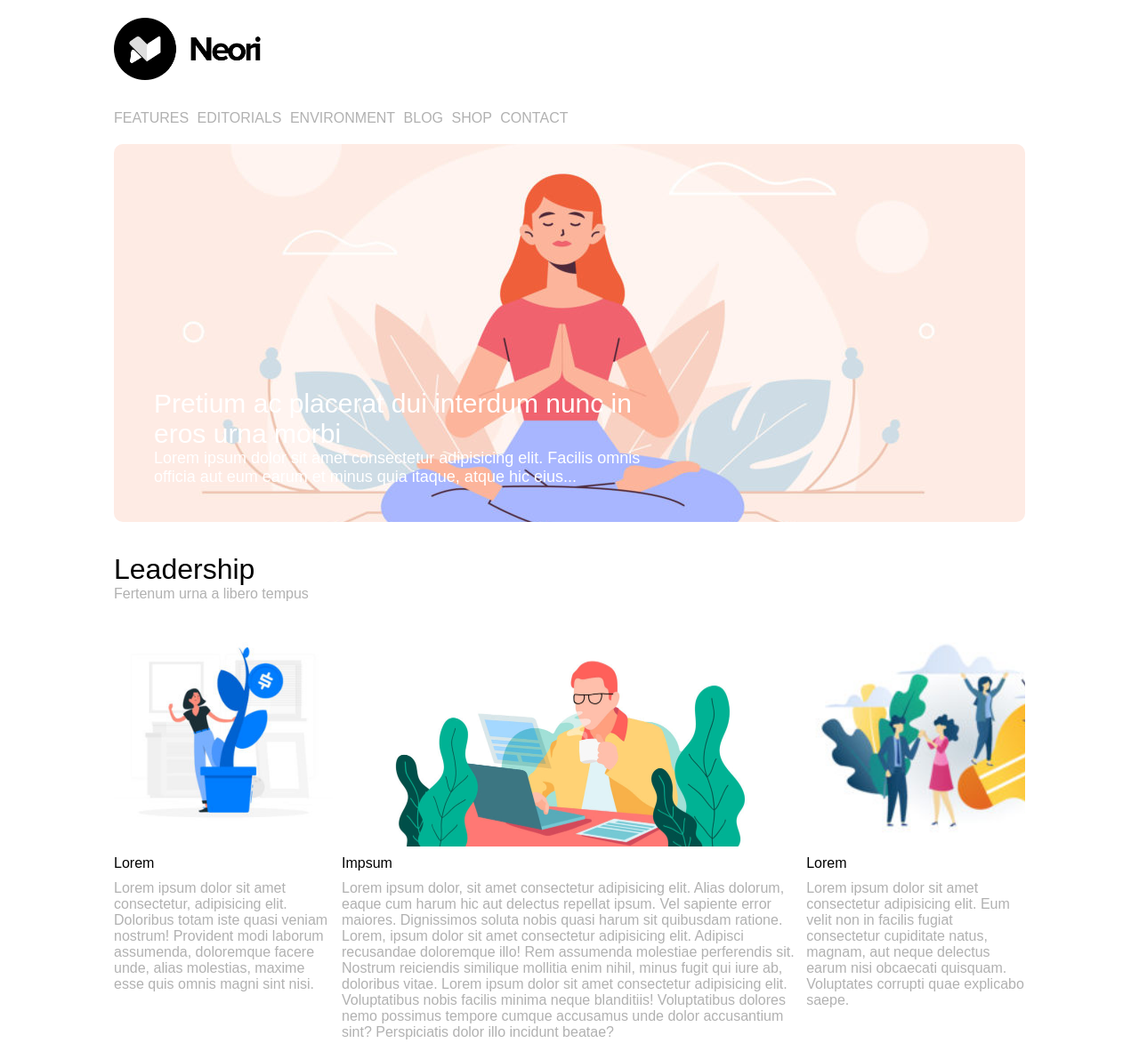
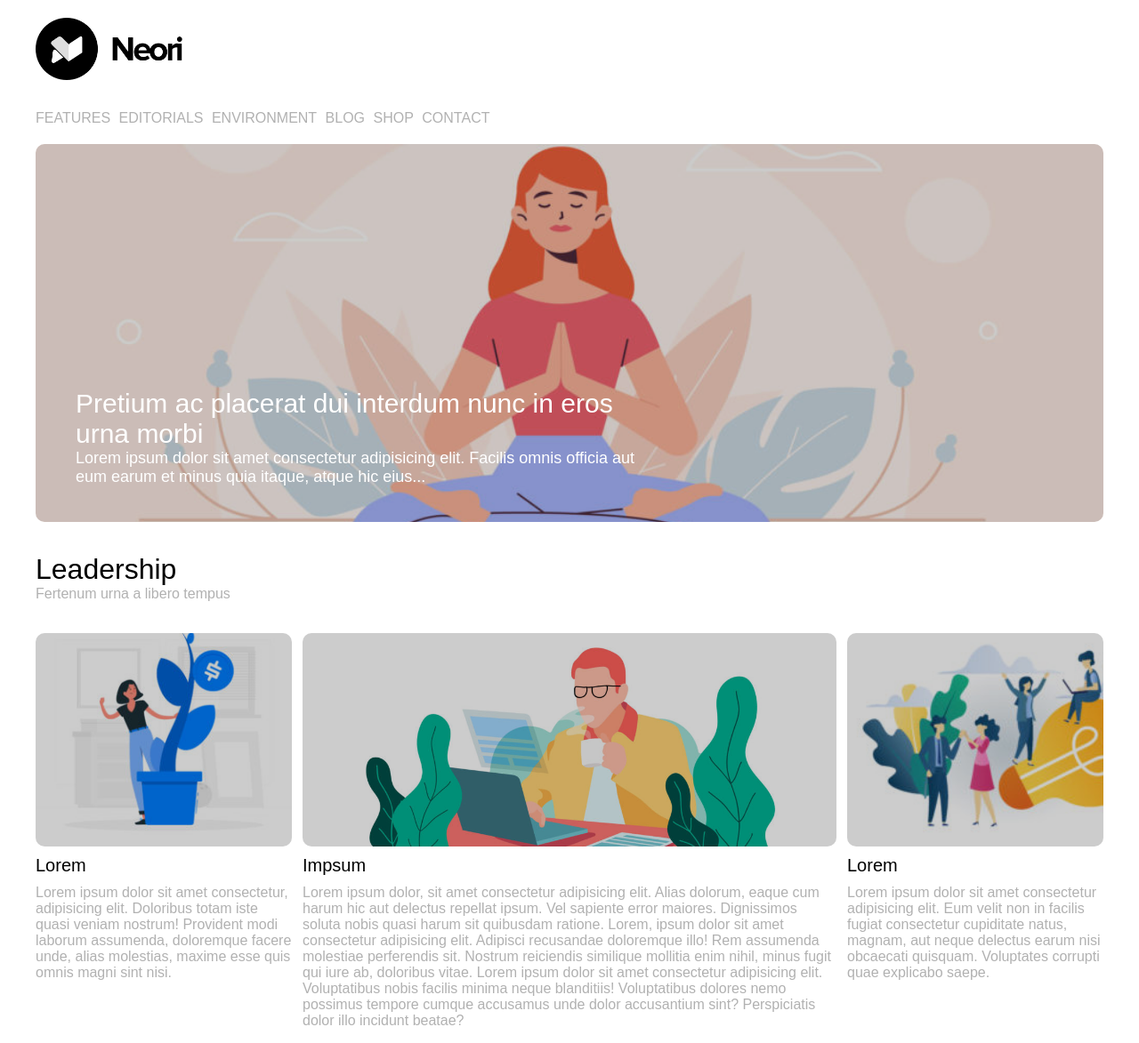
Before and after one commit to jacopo-ferroni/htmlcss-wp, a plain HTML site: page index.html in a window 1280 px wide. Shown: the top 1173 px of the page at 89% size. Drawn offline with Linux system fonts and the light colour scheme.

Commit message:
real end

```diff
--- a/index.html
+++ b/index.html
@@ -30,7 +30,7 @@
 
             <main class="firstmain-container pd-bottom1">
                 <!-- first main -->
-                <div class="first-main opacity1">
+                <div class="first-main">
                     <div class="banner1 radius">
                         <div class="opacity">
                             <div class="first-text-banner">
@@ -56,7 +56,7 @@
                         <aside class="aside-right">
                             <div class="aside-right-img radius"></div>
                             <div>
-                                <span class="title">Lorem</span>
+                                <h1 class="title">Lorem</h1>
                                 <p class="text-color">
                                     Lorem ipsum dolor sit amet consectetur, adipisicing elit. Doloribus totam iste quasi veniam nostrum! Provident modi laborum assumenda, doloremque facere unde, alias molestias, maxime esse quis omnis magni sint nisi.
                                 </p>
@@ -66,7 +66,7 @@
                         <!-- center part bottom main -->
                         <div class="center">
                             <div class="center-img radius"></div>
-                                <span class="title">Impsum</span>
+                                <h1 class="title">Impsum</h1>
                                 <p class="text-color">
                                     Lorem ipsum dolor, sit amet consectetur adipisicing elit. Alias dolorum, eaque cum harum hic aut delectus repellat ipsum. Vel sapiente error maiores. Dignissimos soluta nobis quasi harum sit quibusdam ratione. Lorem, ipsum dolor sit amet consectetur adipisicing elit. Adipisci recusandae doloremque illo! Rem assumenda molestiae perferendis sit. Nostrum reiciendis similique mollitia enim nihil, minus fugit qui iure ab, doloribus vitae. Lorem ipsum dolor sit amet consectetur adipisicing elit. Voluptatibus nobis facilis minima neque blanditiis! Voluptatibus dolores nemo possimus tempore cumque accusamus unde dolor accusantium sint? Perspiciatis dolor illo incidunt beatae?
                                 </p>
@@ -76,7 +76,7 @@
                         <aside class="aside-left">
                             <div class="aside-left-img radius"></div>
                             <div>
-                                <span class="title">Lorem</span>
+                                <h1 class="title">Lorem</h1>
                                 <p class="text-color">Lorem ipsum dolor sit amet consectetur adipisicing elit. Eum velit non in facilis fugiat consectetur cupiditate natus, magnam, aut neque delectus earum nisi obcaecati quisquam. Voluptates corrupti quae explicabo saepe.</p>
                             </div>
                         </aside>
--- a/style.css
+++ b/style.css
@@ -6,7 +6,7 @@
 }
 
 .container {
-    width: 80%;
+    max-width: 1200px;
     margin: 20px auto;
     background-color: white;
     font-family: 'Cabin', sans-serif;
@@ -21,11 +21,48 @@
     display: inline-block;
 }
 
-.opacity1 {
-    position: relative;
+.banner1::before {
+    content: "";
+    width: 100%;
     height: 100%;
+    position: absolute;
+    top: 0%;
+    left: 0%;
+    border-radius: 10px;
+    background-color: rgba(0, 0, 0, 0.2);
+}
+
+.aside-right-img::before {
+    content: "";
     width: 100%;
-    color: rgba(0, 0, 0, 0.3);
+    height: 100%;
+    position: absolute;
+    top: 0%;
+    left: 0%;
+    border-radius: 10px;
+    background-color: rgba(0, 0, 0, 0.2);
+}
+
+.center-img::before {
+    content: "";
+    width: 100%;
+    height: 100%;
+    position: absolute;
+    top: 0%;
+    left: 0%;
+    border-radius: 10px;
+    background-color: rgba(0, 0, 0, 0.2);
+}
+
+.aside-left-img::before {
+    content: "";
+    width: 100%;
+    height: 100%;
+    position: absolute;
+    top: 0%;
+    left: 0%;
+    border-radius: 10px;
+    background-color: rgba(0, 0, 0, 0.2);
 }
 
 .header ul {
@@ -74,6 +111,7 @@
 }
 
 .title {
+    font-size: 20px;
     color: black;
     display: block;
     padding-top: 10px;
@@ -93,6 +131,7 @@
     background: url(./img/img-1.jpg) no-repeat;
     background-position-y: center;
     background-size: cover;
+    position: relative;
 }
 
 .center-img {
@@ -101,6 +140,7 @@
     background-position-y: center;
     background-position-x: center;
     background-size: cover;
+    position: relative;
 }
 
 .aside-left-img {
@@ -108,6 +148,7 @@
     background: url(./img/img-3.jpg) no-repeat;
     background-position-y: center;
     background-size: cover;
+    position: relative;
 }
 
 .radius {
@@ -130,7 +171,6 @@
 
 .aside-right {
     width: 24%;
-    color: rgba(0, 0, 0, 0.3);
 }
 
 .aside-left {
@@ -169,7 +209,4 @@ aside, center {
     display: block;
 }
 
-/* TODO come fare l'opacità? */
-/* TODO spazio tra i titoletti e il testo */
-/* TODO vertical align footer */
 /* TODO regolazione img */
```
